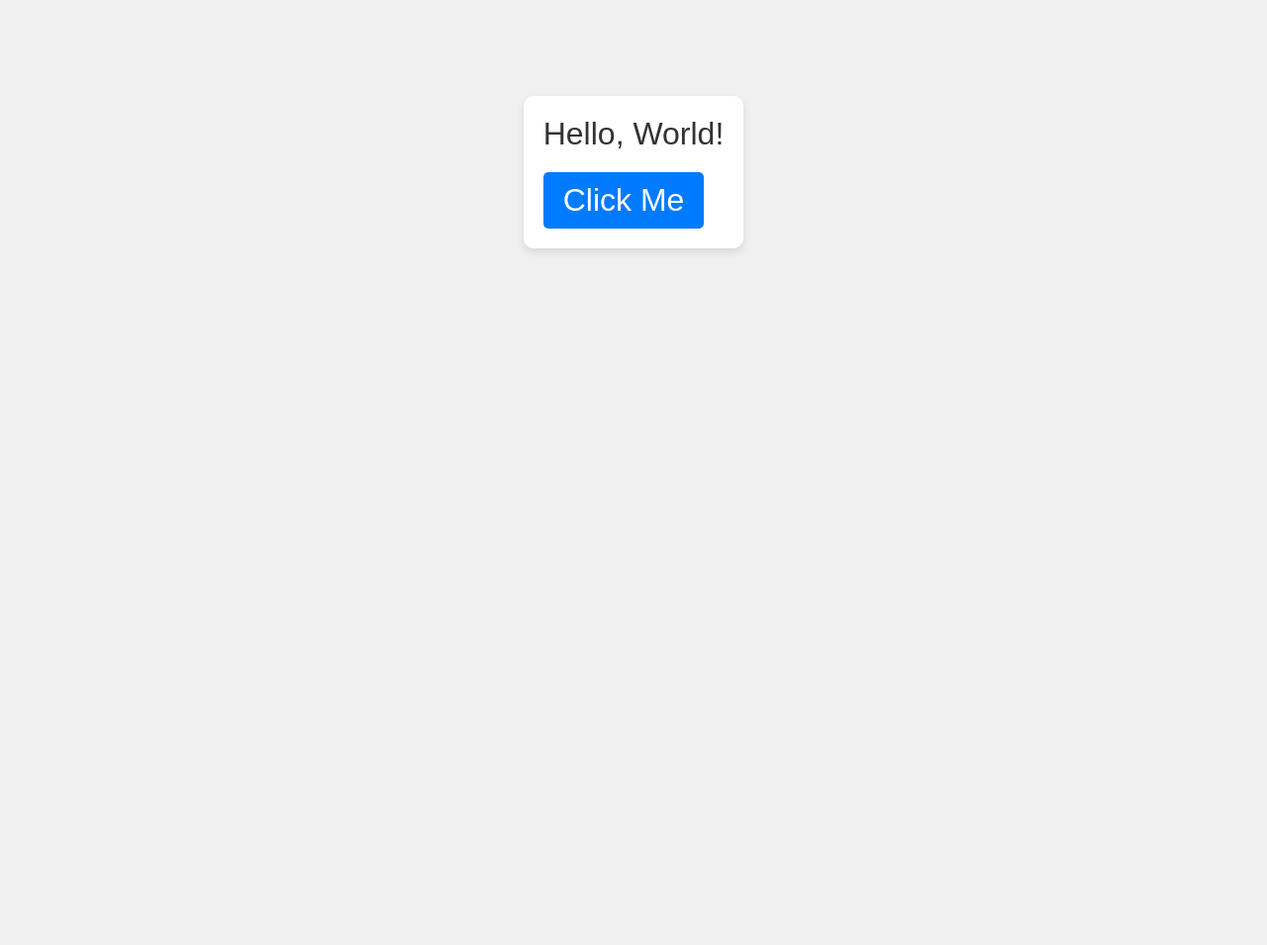
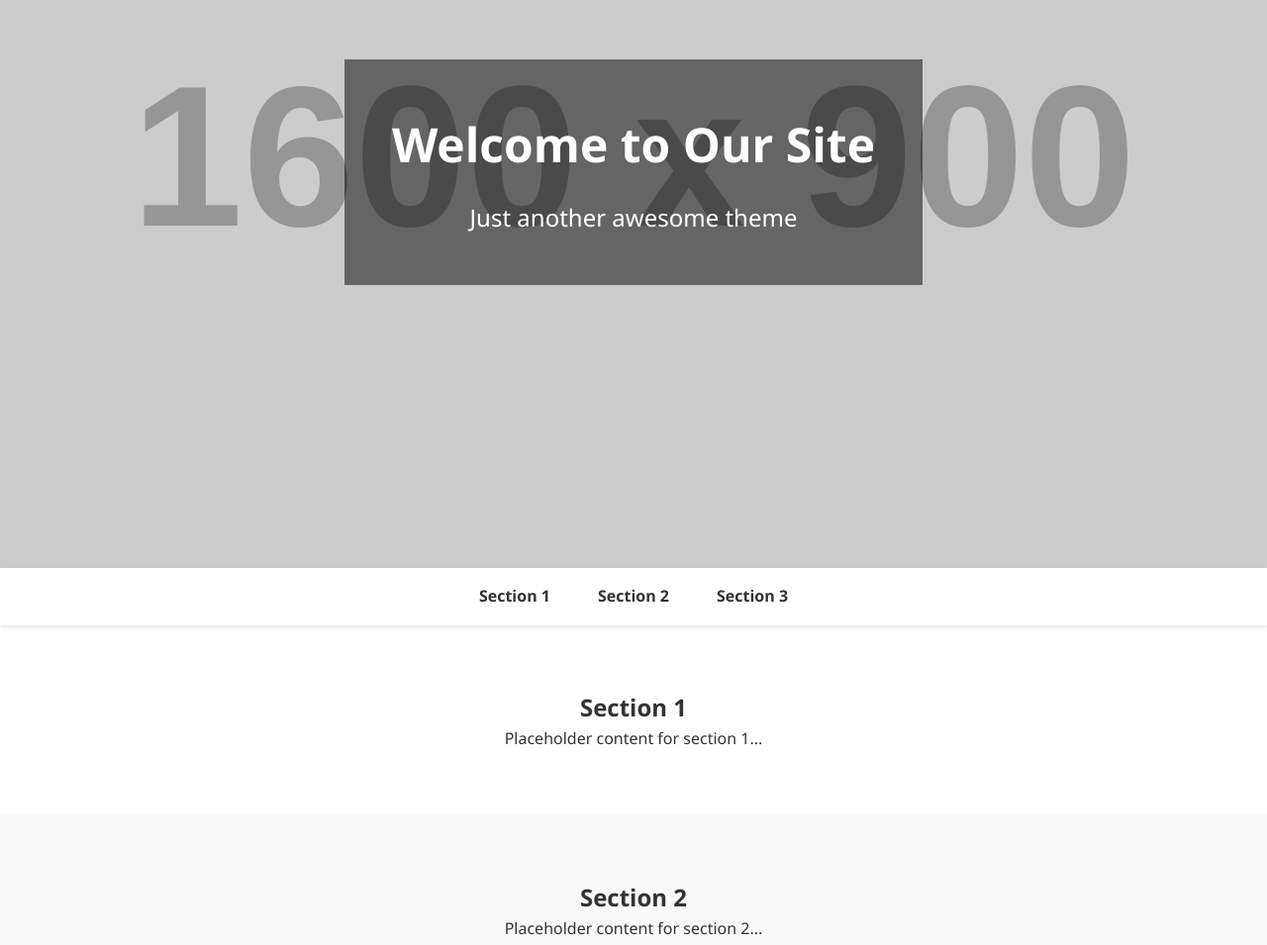
Before and after one commit to kaizer11th/italian_website, a plain HTML site: page index.html in a window 1280 px wide. Shown: the part 226-1181 px from the top of the page at 99% size. Before the commit the page ends 800 px from the top, so only its background shows below. Drawn offline with Linux system fonts and the light colour scheme; placeholder pictures from the web are drawn by us.

Commit message:
Add files via upload

```diff
--- a/index.html
+++ b/index.html
@@ -3,15 +3,42 @@
 <head>
   <meta charset="UTF-8" />
   <meta name="viewport" content="width=device-width, initial-scale=1.0" />
-  <title>Hello World Website</title>
+  <title>Sydney Theme - Raw Version</title>
   <link rel="stylesheet" href="style.css" />
 </head>
 <body>
-  <div id="hello">
-    Hello, World!
-    <br />
-    <button onclick="changeMessage()">Click Me</button>
-  </div>
+  <!-- Hero Section -->
+  <header class="hero">
+    <div class="overlay">
+      <h1 class="site-title">Welcome to Our Site</h1>
+      <p class="tagline">Just another awesome theme</p>
+    </div>
+  </header>
+
+  <!-- Navigation -->
+  <nav class="navbar">
+    <ul>
+      <li><a href="#section1">Section 1</a></li>
+      <li><a href="#section2">Section 2</a></li>
+      <li><a href="#section3">Section 3</a></li>
+    </ul>
+  </nav>
+
+  <!-- Content Sections -->
+  <section id="section1" class="content-section">
+    <h2>Section 1</h2>
+    <p>Placeholder content for section 1...</p>
+  </section>
+
+  <section id="section2" class="content-section">
+    <h2>Section 2</h2>
+    <p>Placeholder content for section 2...</p>
+  </section>
+
+  <section id="section3" class="content-section">
+    <h2>Section 3</h2>
+    <p>Placeholder content for section 3...</p>
+  </section>
 
   <script src="script.js"></script>
 </body>
--- a/script.js
+++ b/script.js
@@ -1,7 +1,9 @@
-function changeMessage() {
-    document.getElementById("hello").innerHTML = "You clicked the button!<br><button onclick='changeBack()'>Go Back</button>";
-  }
-
-  function changeBack() {
-    document.getElementById("hello").innerHTML = "Hello, World!<br><button onclick='changeMessage()'>Click Me</button>";
-  }
+// Smooth scrolling for internal links
+document.querySelectorAll('a[href^="#"]').forEach(anchor => {
+  anchor.addEventListener('click', function (e) {
+    e.preventDefault();
+    document.querySelector(this.getAttribute('href')).scrollIntoView({
+      behavior: 'smooth'
+    });
+  });
+});
--- a/style.css
+++ b/style.css
@@ -1,29 +1,90 @@
+* {
+  margin: 0;
+  padding: 0;
+  box-sizing: border-box;
+}
+
 body {
-    background-color: #f0f0f0;
-    font-family: Arial, sans-serif;
-    display: flex;
-    height: 100vh;
-    justify-content: center;
-    align-items: center;
-    margin: 0;
+  font-family: 'Segoe UI', sans-serif;
+  line-height: 1.6;
+  color: #333;
+}
+
+.hero {
+  height: 100vh;
+  background: url('https://via.placeholder.com/1600x900') center/cover no-repeat;
+  display: flex;
+  align-items: center;
+  justify-content: center;
+  position: relative;
+}
+
+.overlay {
+  background-color: rgba(0, 0, 0, 0.5);
+  padding: 3rem;
+  text-align: center;
+  color: #fff;
+}
+
+.site-title {
+  font-size: 3rem;
+  margin-bottom: 1rem;
+}
+
+.tagline {
+  font-size: 1.5rem;
+}
+
+.navbar {
+  position: sticky;
+  top: 0;
+  background: rgba(255, 255, 255, 0.9);
+  padding: 1rem 0;
+  box-shadow: 0 2px 4px rgba(0, 0, 0, 0.1);
+  z-index: 1000;
+}
+
+.navbar ul {
+  display: flex;
+  justify-content: center;
+  list-style: none;
+}
+
+.navbar li {
+  margin: 0 1.5rem;
+}
+
+.navbar a {
+  text-decoration: none;
+  color: #333;
+  font-weight: bold;
+  transition: color 0.3s;
+}
+
+.navbar a:hover {
+  color: #0073e6;
+}
+
+.content-section {
+  padding: 4rem 2rem;
+  text-align: center;
+}
+
+.content-section:nth-child(even) {
+  background-color: #f9f9f9;
+}
+
+@media (max-width: 768px) {
+  .site-title {
+    font-size: 2rem;
   }
 
-  #hello {
-    font-size: 2em;
-    color: #333;
-    padding: 20px;
-    background-color: #fff;
-    border-radius: 10px;
-    box-shadow: 0 4px 10px rgba(0, 0, 0, 0.1);
+  .tagline {
+    font-size: 1rem;
   }
 
-  button {
-    margin-top: 20px;
-    padding: 10px 20px;
-    font-size: 1em;
-    cursor: pointer;
-    background-color: #007BFF;
-    color: white;
-    border: none;
-    border-radius: 5px;
+  .navbar ul {
+    flex-direction: column;
+    gap: 1rem;
   }
+}
```
